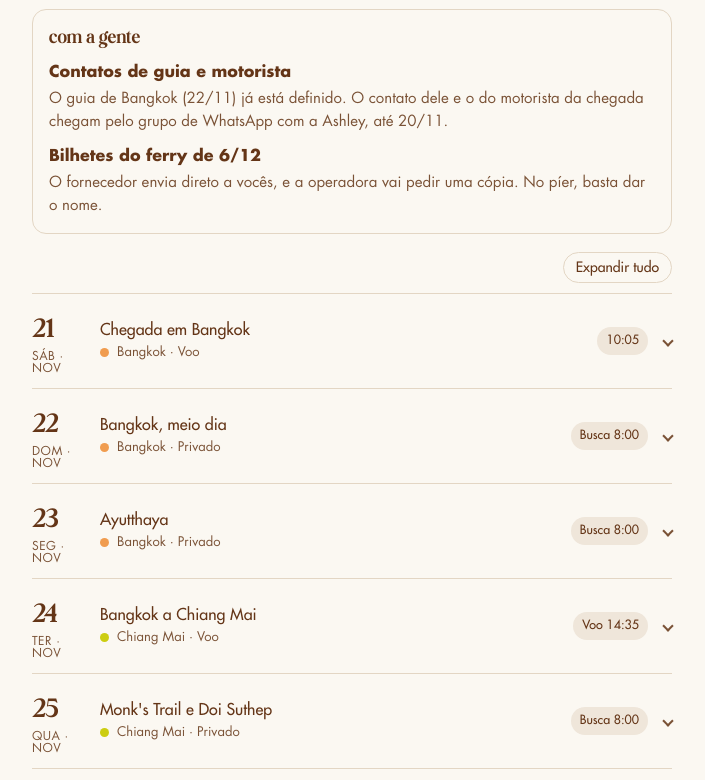
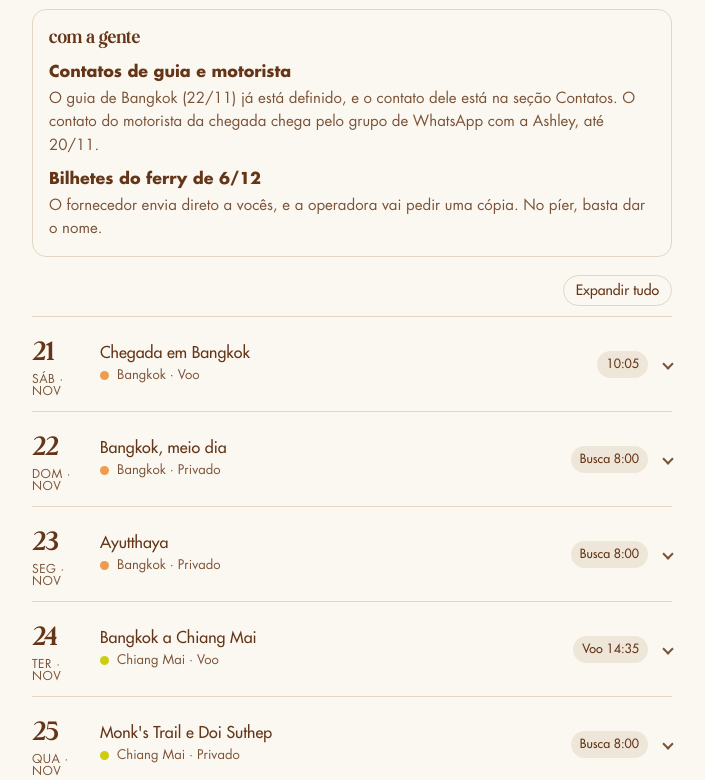
Before and after one commit to aflora-travel/aflora-sites, a plain HTML site: page cecilia-isabela-tailandia-2026/index.html in a window 1280 px wide. Shown: the part 817-1597 px from the top of the page, without its empty margins (288-993 px from the left). Drawn offline with Linux system fonts and the light colour scheme.

Commit message:
Roteiro Cecília e Isabela: contato do guia de Bangkok

```diff
--- a/cecilia-isabela-tailandia-2026/index.html
+++ b/cecilia-isabela-tailandia-2026/index.html
@@ -119,13 +119,13 @@ footer .logo-m,footer .logo-c{width:90px}
 <h2>Dia a dia</h2>
 <p class="lead">Toque em um dia para ver os horários e os detalhes.</p>
 <div class="pendbox"><h3>pendências de vocês, 18.11</h3><ul class="pend"><li><b>Reservar o jantar de 4/12</b><span>Reservem mesa no restaurante do Phi Phi The Beach Resort para as 19:00 ou 19:30, depois do mergulho. Falem com a recepção ou escrevam para resvn@phiphithebeach.com.</span></li><li><b>Transfer do Salisa em 2/12</b><span>Combinem com o hotel o transfer até Pattaya Beach, para estarem lá às 10:00.</span></li><li><b>TDAC, de 19 a 21/11</b><span>Preencham o cartão digital de chegada, gratuito, nos 3 dias antes de chegar à Tailândia.</span></li><li><b>Febre amarela</b><span>Levem o certificado internacional original. Se puderem, levem também o CIVP digital impresso.</span></li><li><b>Seguro viagem</b><span>Conferir se a vigência cobre os dias de voo (19 e 20/11, 11 e 12/12) e se o nome bate com o passaporte.</span></li></ul></div>
-<div class="pendbox"><h3>com a gente</h3><ul class="pend"><li><b>Contatos de guia e motorista</b><span>O guia de Bangkok (22/11) já está definido. O contato dele e o do motorista da chegada chegam pelo grupo de WhatsApp com a Ashley, até 20/11.</span></li><li><b>Bilhetes do ferry de 6/12</b><span>O fornecedor envia direto a vocês, e a operadora vai pedir uma cópia. No píer, basta dar o nome.</span></li></ul></div>
+<div class="pendbox"><h3>com a gente</h3><ul class="pend"><li><b>Contatos de guia e motorista</b><span>O guia de Bangkok (22/11) já está definido, e o contato dele está na seção Contatos. O contato do motorista da chegada chega pelo grupo de WhatsApp com a Ashley, até 20/11.</span></li><li><b>Bilhetes do ferry de 6/12</b><span>O fornecedor envia direto a vocês, e a operadora vai pedir uma cópia. No píer, basta dar o nome.</span></li></ul></div>
 <div class="tools" style="margin-top:18px"><button id="toggle-all" type="button">Expandir tudo</button></div>
 <details class="day k-voo" data-date="2026-11-21" data-city="BKK">
 <summary><span class="dnum"><b>21</b><i>Sáb · nov</i></span><span class="dmain"><span class="dtitle">Chegada em Bangkok</span><span class="dmeta"><span class="dot" style="--c:#F09C4F"></span>Bangkok · Voo</span></span><span class="chip-time">10:05</span><span class="chev" aria-hidden="true"></span></summary>
 <div class="dbody"><p>Voo KL843 (Amsterdam a Bangkok) pousa às 10:05. Um representante da operadora, com uma placa com os nomes de vocês, espera no aeroporto e leva até o carro (motorista particular, sem guia), que segue para o hotel. O contato do motorista chega um dia antes.</p><p>Hotel reservado por vocês. O resto do dia é livre para descansar e caminhar pelo bairro.</p></div></details><details class="day k-priv" data-date="2026-11-22" data-city="BKK">
 <summary><span class="dnum"><b>22</b><i>Dom · nov</i></span><span class="dmain"><span class="dtitle">Bangkok, meio dia</span><span class="dmeta"><span class="dot" style="--c:#F09C4F"></span>Bangkok · Privado</span></span><span class="chip-time">Busca 8:00</span><span class="chev" aria-hidden="true"></span></summary>
-<div class="dbody"><p>Passeio particular com guia e motorista. Grand Palace e Wat Phra Kaew (Templo do Buda de Esmeralda), depois barco longtail pelo Chao Phraya e pelos canais de Thonburi, e Wat Arun.</p><p>Voltam ao hotel no começo da tarde.</p><ul class="notes"><li>Busca no lobby do hotel às 8:00. Estejam prontas 5 a 10 minutos antes.</li><li>Ombros e joelhos cobertos para entrar nos templos.</li><li>O guia já está definido, e o contato dele chega pelo grupo de WhatsApp.</li></ul></div></details><details class="day k-priv" data-date="2026-11-23" data-city="BKK">
+<div class="dbody"><p>Passeio particular com guia e motorista. Grand Palace e Wat Phra Kaew (Templo do Buda de Esmeralda), depois barco longtail pelo Chao Phraya e pelos canais de Thonburi, e Wat Arun.</p><p>Voltam ao hotel no começo da tarde.</p><ul class="notes"><li>Busca no lobby do hotel às 8:00. Estejam prontas 5 a 10 minutos antes.</li><li>Ombros e joelhos cobertos para entrar nos templos.</li><li>O guia é o Tanachart Langputah, +66 81 829 3550.</li></ul></div></details><details class="day k-priv" data-date="2026-11-23" data-city="BKK">
 <summary><span class="dnum"><b>23</b><i>Seg · nov</i></span><span class="dmain"><span class="dtitle">Ayutthaya</span><span class="dmeta"><span class="dot" style="--c:#F09C4F"></span>Bangkok · Privado</span></span><span class="chip-time">Busca 8:00</span><span class="chev" aria-hidden="true"></span></summary>
 <div class="dbody"><p>Dia inteiro com guia e motorista. Bang Pa-In Summer Palace, depois as ruínas de Ayutthaya: Wat Phra Si Sanphet, Wat Phra Mahathat, Wat Mongkhon Bophit e Wat Ratburana. Almoço incluído.</p><p>Retorno ao hotel em Bangkok.</p><ul class="notes"><li>Busca no lobby às 8:00, estejam prontas 5 a 10 minutos antes.</li></ul></div></details><details class="day k-voo" data-date="2026-11-24" data-city="CNX">
 <summary><span class="dnum"><b>24</b><i>Ter · nov</i></span><span class="dmain"><span class="dtitle">Bangkok a Chiang Mai</span><span class="dmeta"><span class="dot" style="--c:#CCCD11"></span>Chiang Mai · Voo</span></span><span class="chip-time">Voo 14:35</span><span class="chev" aria-hidden="true"></span></summary>
@@ -195,7 +195,7 @@ footer .logo-m,footer .logo-c{width:90px}
 <section id="contatos">
 <h2>Contatos</h2>
 <p class="lead">Em Phi Phi e em Koh Lipe, o sinal pode oscilar. Deixem estes números salvos.</p>
-<div class="contacts">
+<div class="contacts"><div class="contact"><b>Tanachart Langputah, guia em Bangkok</b><span>Passeio de Bangkok em 22/11, busca às 8:00 no lobby do hotel</span><span class="num">+66 81 829 3550</span></div>
 <div class="contact"><b>Ashley, Realistic Asia</b><span>Consultora de vocês na operadora, também por WhatsApp</span><span class="num">+84 794 384 150</span></div>
 <div class="contact"><b>Fern, parceira local na Tailândia</b><span>Para dúvidas de transfer e passeio no dia</span><span class="num">+84 81 641 2871</span></div>
 <div class="contact emerg"><b>Emergência 24h, Hien</b><span>Qualquer problema durante a viagem</span><span class="num">+84 977 860 338</span></div>
```
